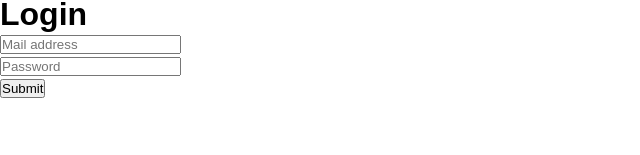
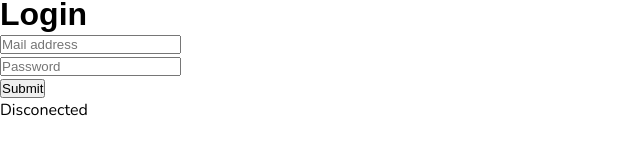
Before and after one commit to Boyadjie/UnVoy, a Next.js app: page /register in a window 1280 px wide. Shown: the part 151-306 px from the top of the page, without its empty margins (0-640 px from the left). Built offline with nearby package versions, Linux system fonts and the light colour scheme; no server answers; a web font is replaced by a local one.

Commit message:
working register/login/disconect

```diff
--- a/app/register/page.tsx
+++ b/app/register/page.tsx
@@ -1,3 +1,4 @@
+import {AuthDetails} from '../../src/components/authentication/AuthDetails';
 import {LoginForm} from '../../src/components/authentication/LoginForm';
 import {RegisterForm} from '../../src/components/authentication/RegisterForm';
 
@@ -6,6 +7,7 @@ export default function register() {
     <div>
       <RegisterForm />
       <LoginForm />
+      <AuthDetails />
     </div>
   );
 }
--- /dev/null
+++ b/src/components/authentication/AuthDetails.jsx
@@ -0,0 +1,47 @@
+'use client';
+
+import {useEffect, useState} from 'react';
+
+import {onAuthStateChanged, signOut} from 'firebase/auth';
+
+import {auth} from '../../firebase';
+
+export const AuthDetails = () => {
+  const [authUser, setAuthUser] = useState(null);
+
+  useEffect(() => {
+    const listener = onAuthStateChanged(auth, (user) => {
+      if (user) {
+        setAuthUser(user);
+      } else {
+        setAuthUser(null);
+      }
+    });
+
+    return () => listener();
+  }, []);
+
+  const handleSignOut = () => {
+    signOut(auth)
+      .then(() => {
+        setAuthUser(null);
+      })
+      .catch((error) => {
+        // eslint-disable-next-line no-console
+        console.error(error);
+      });
+  };
+
+  return (
+    <div>
+      {authUser ? (
+        <>
+          <p>{`Signed in as ${authUser.email}`}</p>
+          <button onClick={handleSignOut}>Sign out</button>
+        </>
+      ) : (
+        <p>Disconected</p>
+      )}
+    </div>
+  );
+};
```
